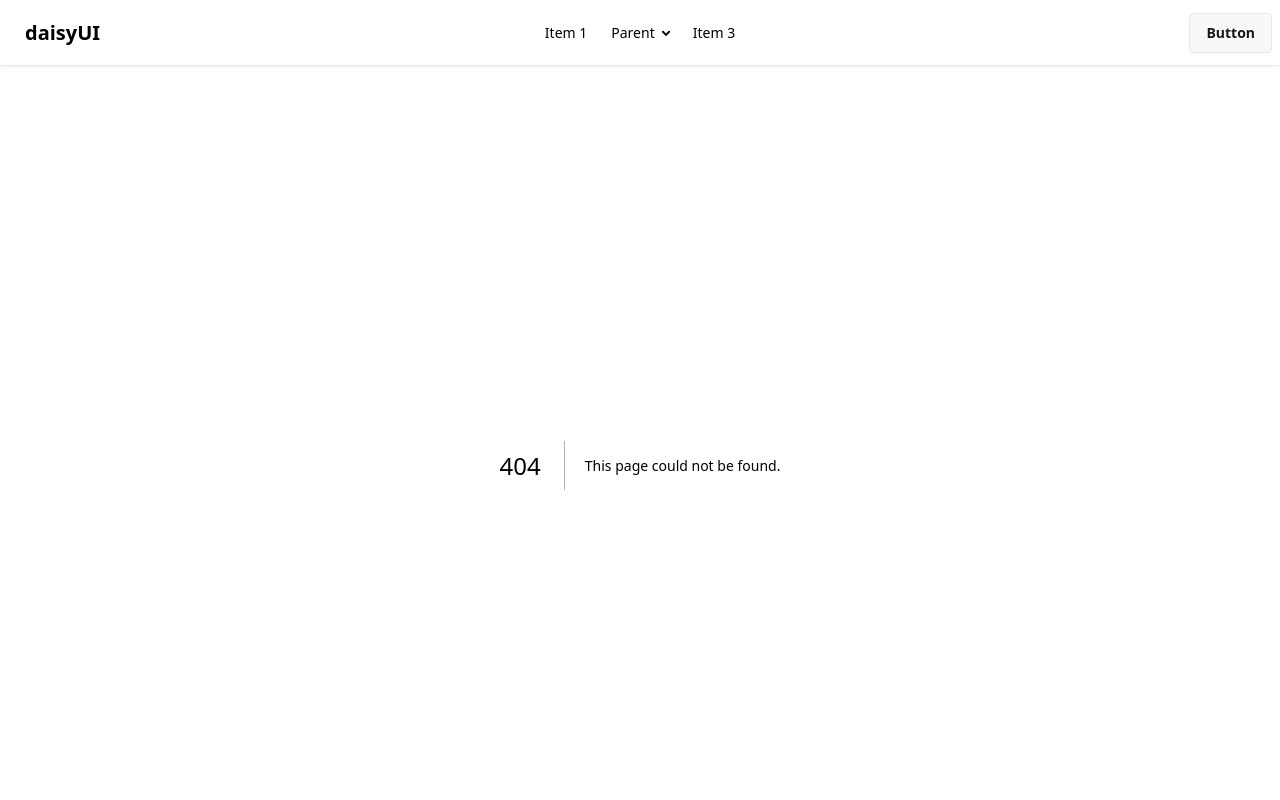
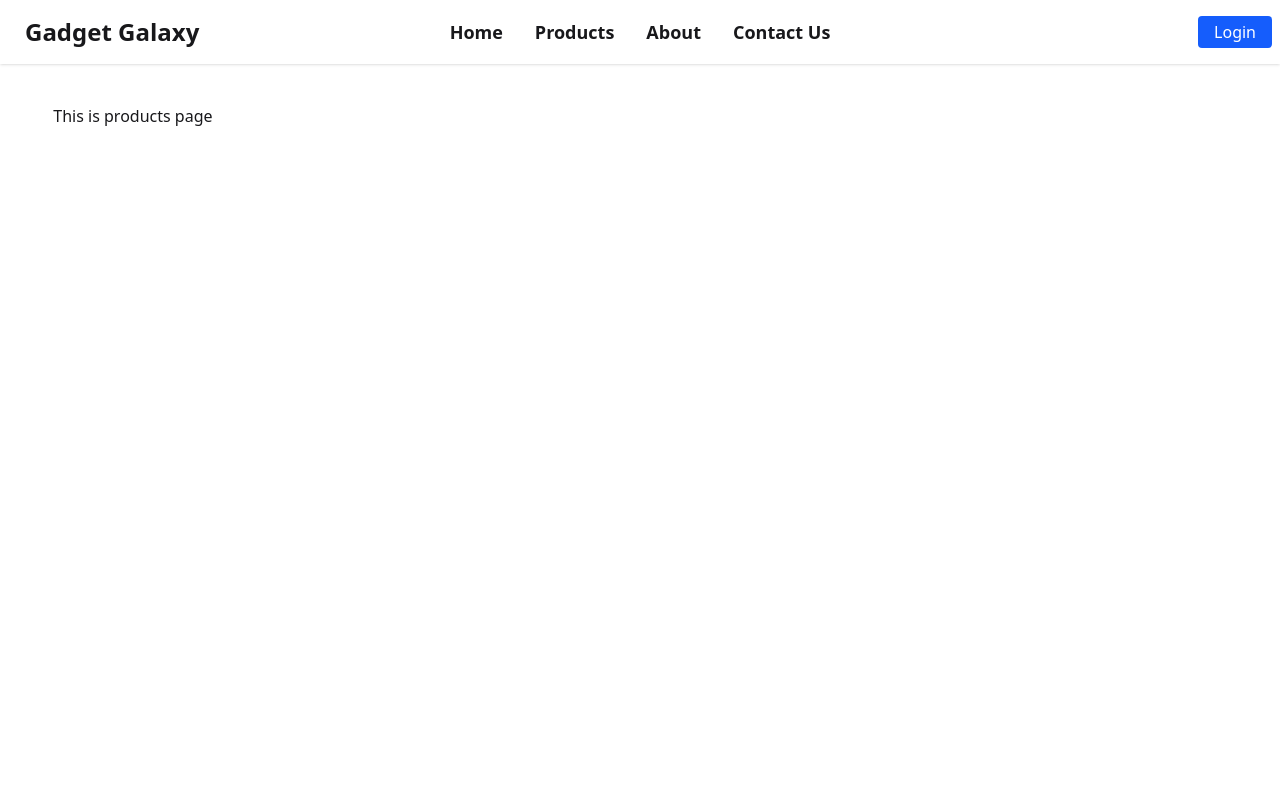
Before and after one commit to rasel3980/gadget-galaxy, a Next.js app: page /products in a window 1280 px wide. Before the commit this address had no page. Shown: the top 800 px of the page. Built offline with nearby package versions, Linux system fonts and the light colour scheme.

Commit message:
added an navbar with navigate

```diff
--- /dev/null
+++ b/src/app/about/page.jsx
@@ -0,0 +1,11 @@
+import React from 'react';
+
+const About = () => {
+    return (
+        <div>
+            <h1>This is about page</h1>
+        </div>
+    );
+};
+
+export default About;
--- /dev/null
+++ b/src/app/components/shared/Header.jsx
@@ -0,0 +1,53 @@
+import Link from "next/link";
+import React from "react";
+
+const Header = () => {
+    const navLinks = <div className="text-lg font-bold flex items-center gap-8">
+        <Link href={"/"}>Home</Link>
+        <Link href={"/products"}>Products</Link>
+        <Link href={"/about"}>About</Link>
+        <Link href={"/contact"}>Contact Us</Link>
+    </div>
+  return (
+    <div className="navbar bg-base-100 shadow-sm">
+      <div className="navbar-start">
+        <div className="dropdown">
+          <div tabIndex={0} role="button" className="btn btn-ghost lg:hidden">
+            <svg
+              xmlns="http://www.w3.org/2000/svg"
+              className="h-5 w-5"
+              fill="none"
+              viewBox="0 0 24 24"
+              stroke="currentColor"
+            >
+              {" "}
+              <path
+                strokeLinecap="round"
+                strokeLinejoin="round"
+                strokeWidth="2"
+                d="M4 6h16M4 12h8m-8 6h16"
+              />{" "}
+            </svg>
+          </div>
+          <ul
+            tabIndex="-1"
+            className="menu menu-sm dropdown-content bg-base-100 rounded-box z-1 mt-3 w-52 p-2 shadow"
+          >
+            {navLinks}
+          </ul>
+        </div>
+        <a className="btn btn-ghost text-2xl font-bold">Gadget Galaxy</a>
+      </div>
+      <div className="navbar-center hidden lg:flex">
+        <ul className="menu menu-horizontal px-1">
+          {navLinks}
+        </ul>
+      </div>
+      <div className="navbar-end">
+        <button className="px-4 py-1 bg-blue-600 text-white rounded cursor-pointer">Login</button>
+      </div>
+    </div>
+  );
+};
+
+export default Header;
--- a/src/app/components/shared/header/page.jsx
+++ /dev/null
@@ -1,49 +0,0 @@
-import React from 'react';
-
-const Navbar = () => {
-    return (
-        <div className="navbar bg-base-100 shadow-sm">
-  <div className="navbar-start">
-    <div className="dropdown">
-      <div tabIndex={0} role="button" className="btn btn-ghost lg:hidden">
-        <svg xmlns="http://www.w3.org/2000/svg" className="h-5 w-5" fill="none" viewBox="0 0 24 24" stroke="currentColor"> <path strokeLinecap="round" strokeLinejoin="round" strokeWidth="2" d="M4 6h16M4 12h8m-8 6h16" /> </svg>
-      </div>
-      <ul
-        tabIndex="-1"
-        className="menu menu-sm dropdown-content bg-base-100 rounded-box z-1 mt-3 w-52 p-2 shadow">
-        <li><a>Item 1</a></li>
-        <li>
-          <a>Parent</a>
-          <ul className="p-2">
-            <li><a>Submenu 1</a></li>
-            <li><a>Submenu 2</a></li>
-          </ul>
-        </li>
-        <li><a>Item 3</a></li>
-      </ul>
-    </div>
-    <a className="btn btn-ghost text-xl">daisyUI</a>
-  </div>
-  <div className="navbar-center hidden lg:flex">
-    <ul className="menu menu-horizontal px-1">
-      <li><a>Item 1</a></li>
-      <li>
-        <details>
-          <summary>Parent</summary>
-          <ul className="p-2">
-            <li><a>Submenu 1</a></li>
-            <li><a>Submenu 2</a></li>
-          </ul>
-        </details>
-      </li>
-      <li><a>Item 3</a></li>
-    </ul>
-  </div>
-  <div className="navbar-end">
-    <a className="btn">Button</a>
-  </div>
-</div>
-    );
-};
-
-export default Navbar;
--- /dev/null
+++ b/src/app/contact/page.jsx
@@ -0,0 +1,11 @@
+import React from 'react';
+
+const ContactUs = () => {
+    return (
+        <div>
+            <h1>This is contact page</h1>
+        </div>
+    );
+};
+
+export default ContactUs;
--- a/src/app/layout.js
+++ b/src/app/layout.js
@@ -1,7 +1,7 @@
 import { Geist, Geist_Mono } from "next/font/google";
 import "./globals.css";
-import Navbar from "./components/shared/header/page";
-import Footer from "./components/shared/footer/page";
+import Header from "./components/shared/Header";
+import Footer from "./components/shared/Footer";
 
 const geistSans = Geist({
   variable: "--font-geist-sans",
@@ -24,8 +24,10 @@ export default function RootLayout({ children }) {
       <body
         className={`${geistSans.variable} ${geistMono.variable} antialiased`}
       >
-        <Navbar></Navbar>
-        {children}
+        <Header></Header>
+        <main className="min-h-screen w-11/12 mx-auto my-10">
+          {children}
+        </main>
         <Footer></Footer>
       </body>
     </html>
--- /dev/null
+++ b/src/app/products/page.jsx
@@ -0,0 +1,11 @@
+import React from 'react';
+
+const Products = () => {
+    return (
+        <div>
+            <h1>This  is products page</h1>
+        </div>
+    );
+};
+
+export default Products;
```
Also changed, not shown: src/app/components/shared/Footer.jsx (renamed from src/app/components/shared/footer/page.jsx).
